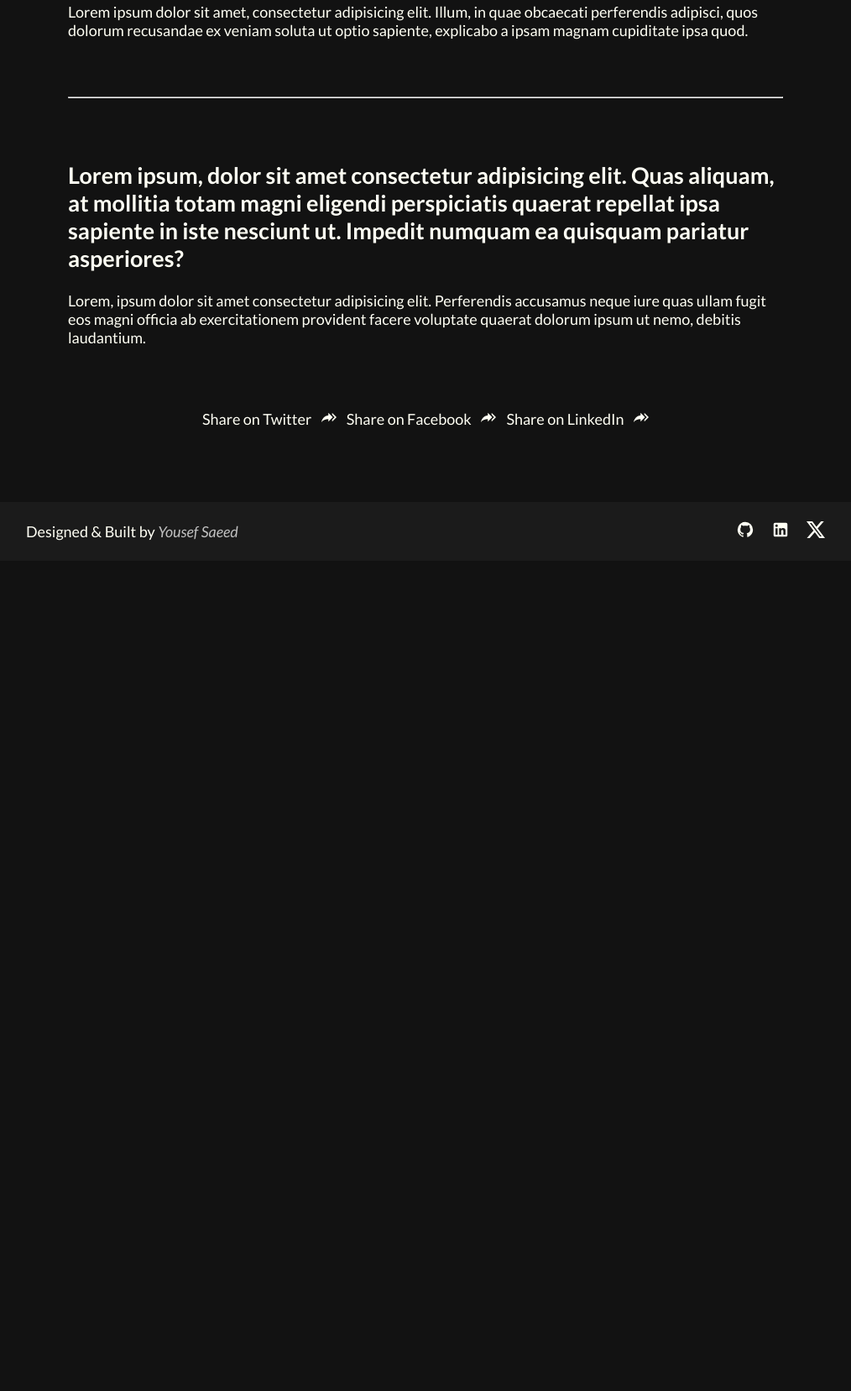
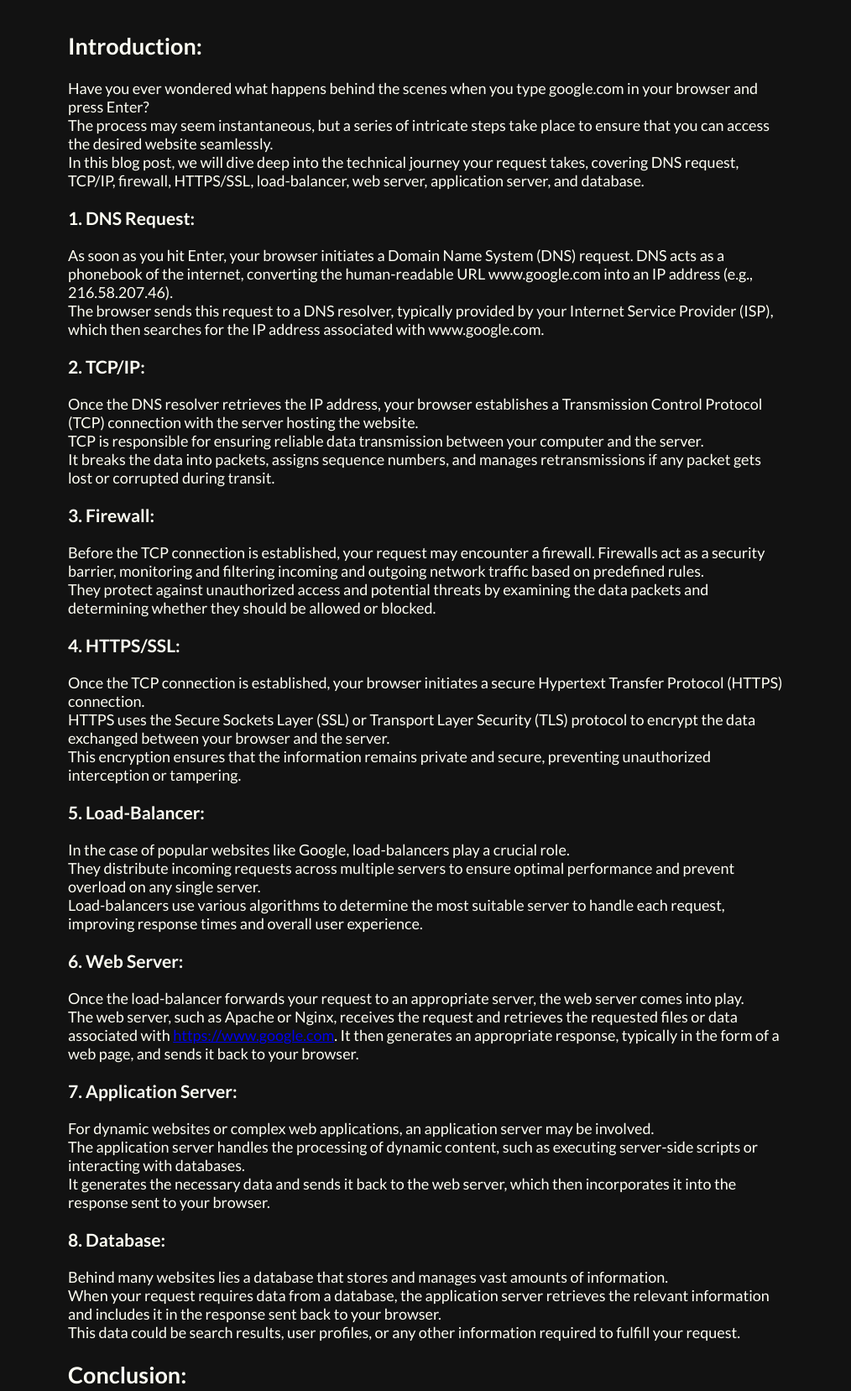
Before and after one commit to uosyph/frontend-nanodegree, a plain HTML site: page blog.html in a window 1280 px wide. Shown: the part 576-2233 px from the top of the page at 84% size, without its empty margins (133-1147 px from the left). Before the commit the page ends 1244 px from the top, so only its background shows below. Drawn offline with Linux system fonts and the light colour scheme.

Commit message:
Update article

```diff
--- a/blog.html
+++ b/blog.html
@@ -15,7 +15,7 @@
         <nav>
             <ul>
                 <li><a href="index.html">Home</a></li>
-                <li><a href="#articles">Articles</a></li>
+                <li><a href="#article">Article</a></li>
                 <li><a href="#socials">Socials</a></li>
             </ul>
         </nav>
@@ -23,9 +23,7 @@
 
     <main>
         <h1 class="title">
-            Lorem ipsum dolor sit amet, consectetur adipisicing elit. Ad eaque dicta perferendis quod dolorum
-            laboriosam, qui ducimus non perspiciatis rerum hic quo omnis pariatur tenetur nulla modi cupiditate? Modi,
-            nisi?
+            What Happens When You Type google.com in Your Browser and Press Enter?
         </h1>
 
         <section class="author-info">
@@ -40,9 +38,7 @@
             </div>
 
             <p class="bio">
-                Lorem ipsum dolor sit amet, consectetur adipisicing elit. Illum, in quae obcaecati perferendis adipisci,
-                quos dolorum recusandae ex veniam soluta ut optio sapiente, explicabo a ipsam magnam cupiditate ipsa
-                quod.
+               Just a guy who enjoys coding, learning, and nature.
             </p>
         </section>
 
@@ -50,16 +46,127 @@
             <hr>
         </div>
 
-        <section class="article">
+        <section class="article" id="article">
             <h2>
-                Lorem ipsum, dolor sit amet consectetur adipisicing elit. Quas aliquam, at mollitia totam magni eligendi
-                perspiciatis quaerat repellat ipsa sapiente in iste nesciunt ut. Impedit numquam ea quisquam pariatur
-                asperiores?
+                Introduction:
             </h2>
             <p>
-                Lorem, ipsum dolor sit amet consectetur adipisicing elit. Perferendis accusamus neque iure quas ullam
-                fugit eos magni officia ab exercitationem provident facere voluptate quaerat dolorum ipsum ut nemo,
-                debitis laudantium.
+                Have you ever wondered what happens behind the scenes when you type google.com in your browser and press
+                Enter?
+                <br>
+                The process may seem instantaneous, but a series of intricate steps take place to ensure that you can
+                access the desired website seamlessly.
+                <br>
+                In this blog post, we will dive deep into the technical journey your request takes, covering DNS
+                request, TCP/IP, firewall, HTTPS/SSL, load-balancer, web server, application server, and database.
+            </p>
+            <h3>
+                1. DNS Request:
+            </h3>
+            <p>
+                As soon as you hit Enter, your browser initiates a Domain Name System (DNS) request. DNS acts as a
+                phonebook of the internet, converting the human-readable URL www.google.com into an IP address (e.g.,
+                216.58.207.46).
+                <br>
+                The browser sends this request to a DNS resolver, typically provided by your Internet Service Provider
+                (ISP), which then searches for the IP address associated with www.google.com.
+            </p>
+            <h3>
+                2. TCP/IP:
+            </h3>
+            <p>
+                Once the DNS resolver retrieves the IP address, your browser establishes a Transmission Control Protocol
+                (TCP) connection with the server hosting the website.
+                <br>
+                TCP is responsible for ensuring reliable data transmission between your computer and the server.
+                <br>
+                It breaks the data into packets, assigns sequence numbers, and manages retransmissions if any packet
+                gets lost or corrupted during transit.
+            </p>
+            <h3>
+                3. Firewall:
+            </h3>
+            <p>
+                Before the TCP connection is established, your request may encounter a firewall. Firewalls act as a
+                security barrier, monitoring and filtering incoming and outgoing network traffic based on predefined
+                rules.
+                <br>
+                They protect against unauthorized access and potential threats by examining the data packets and
+                determining whether they should be allowed or blocked.
+            </p>
+            <h3>
+                4. HTTPS/SSL:
+            </h3>
+            <p>
+                Once the TCP connection is established, your browser initiates a secure Hypertext Transfer Protocol
+                (HTTPS) connection.
+                <br>
+                HTTPS uses the Secure Sockets Layer (SSL) or Transport Layer Security (TLS) protocol to encrypt the data
+                exchanged between your browser and the server.
+                <br>
+                This encryption ensures that the information remains private and secure, preventing unauthorized
+                interception or tampering.
+            </p>
+            <h3>
+                5. Load-Balancer:
+            </h3>
+            <p>
+                In the case of popular websites like Google, load-balancers play a crucial role.
+                <br>
+                They distribute incoming requests across multiple servers to ensure optimal performance and prevent
+                overload on any single server.
+                <br>
+                Load-balancers use various algorithms to determine the most suitable server to handle each request,
+                improving response times and overall user experience.
+            </p>
+            <h3>
+                6. Web Server:
+            </h3>
+            <p>
+                Once the load-balancer forwards your request to an appropriate server, the web server comes into play.
+                <br>
+                The web server, such as Apache or Nginx, receives the request and retrieves the requested files or data
+                associated with <a href="https://www.google.com">https://www.google.com</a>. It then generates an
+                appropriate response, typically in the form
+                of a web page, and sends it back to your browser.
+            </p>
+            <h3>
+                7. Application Server:
+            </h3>
+            <p>
+                For dynamic websites or complex web applications, an application server may be involved.
+                <br>
+                The application server handles the processing of dynamic content, such as executing server-side scripts
+                or interacting with databases.
+                <br>
+                It generates the necessary data and sends it back to the web server, which then incorporates it into the
+                response sent to your browser.
+            </p>
+            <h3> 8. Database:
+            </h3>
+            <p>
+                Behind many websites lies a database that stores and manages vast amounts of information.
+                <br>
+                When your request requires data from a database, the application server retrieves the relevant
+                information and includes it in the response sent back to your browser.
+                <br>
+                This data could be search results, user profiles, or any other information required to fulfill your
+                request.
+            </p>
+            <h2>
+                Conclusion:
+            </h2>
+            <p>
+                The journey from typing <a href="https://www.google.com">https://www.google.com</a> in your browser to
+                the webpage appearing involves a
+                complex interplay of DNS requests, TCP/IP connections, firewalls, HTTPS/SSL encryption, load-balancers,
+                web servers, application servers, and databases.
+
+                Understanding the underlying processes helps us appreciate the intricate infrastructure that enables
+                seamless web browsing.
+
+                Next time you press Enter, take a moment to reflect on the remarkable journey your request embarks upon,
+                allowing you to access the vast realm of the internet.
             </p>
         </section>
 
```
Also changed, not shown: index.html (+6 -12 lines), assets/banner.jpg (added).
